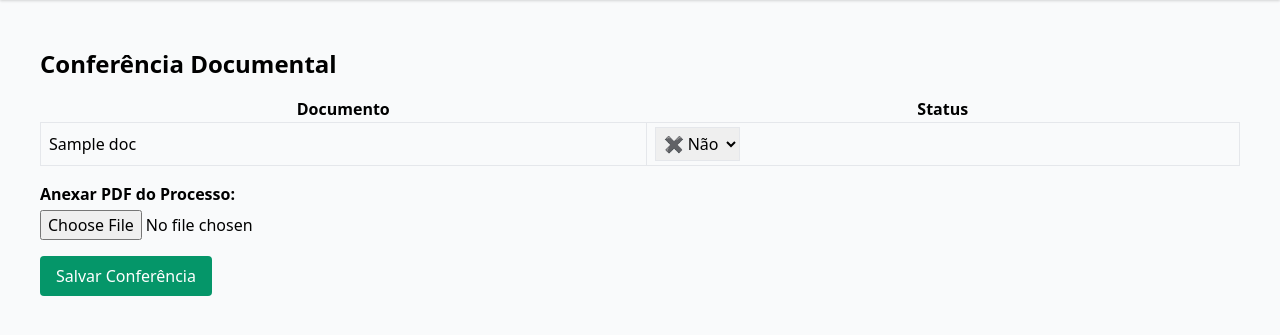
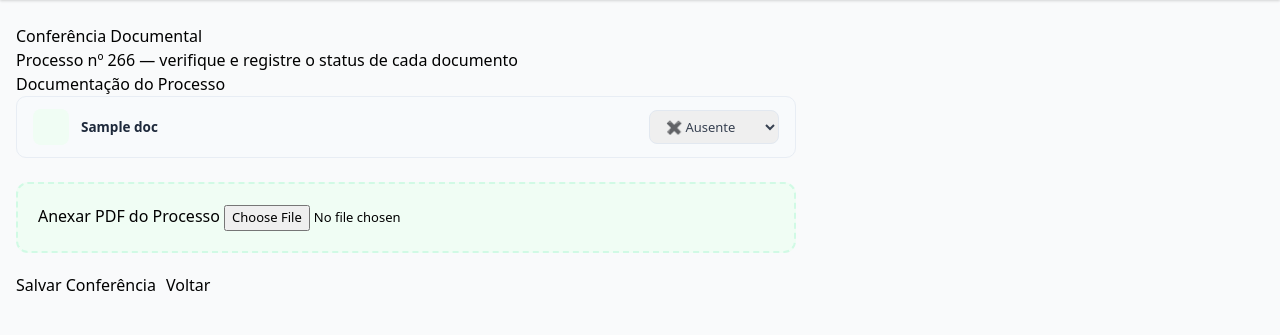
Before and after one commit to albertjr99/SFX, a Flask app: template templates/conferencia_documental.html in a window 1280 px wide. Shown: the part 56-391 px from the top of the page. Run offline with Flask 3, Linux system fonts and the light colour scheme; the template is opened without the code that fills it: values that come from a table or form of the project are taken from there, most other values are stand-ins (such as "Sample title", 1, 10 or a date in 2020).

Commit message:
Update conferencia_documental.html

```diff
--- a/templates/conferencia_documental.html
+++ b/templates/conferencia_documental.html
@@ -1,40 +1,66 @@
 {% extends 'base.html' %}
-{% block title %}Conferência Documental – Processo {{ processo.id }}{% endblock %}
+{% block title %}Conferência Documental — IPAJM{% endblock %}
+{% block topbar_title %}Conferência Documental{% endblock %}
+
 {% block content %}
-<div class="p-6">
-  <h1 class="text-2xl font-bold mb-4">Conferência Documental</h1>
+<div class="page-header">
+  <h1>Conferência Documental</h1>
+  <p>Processo nº {{ processo.id }} — verifique e registre o status de cada documento</p>
+</div>
+
+<div class="card" style="max-width:780px;">
+  <div class="card-header">
+    <i class="ri-file-check-2-line" style="color:#16a34a;font-size:17px;"></i>
+    <h2>Documentação do Processo</h2>
+  </div>
+  <div class="card-body">
     <form method="post" enctype="multipart/form-data">
-    <table class="table-auto w-full mb-4">
-      <thead><tr><th>Documento</th><th>Status</th></tr></thead>
-      <tbody>
+      <!-- Doc checklist -->
+      <div style="display:grid; gap:8px; margin-bottom:24px;">
         {% for doc in documentos %}
-        <tr>
-          <td class="border px-2 py-1">{{ doc }}</td>
-          <td class="border px-2 py-1">
-            <select name="status_{{ doc }}" class="border p-1">
-              <option value="sim" {% if getattr(processo, doc.lower().replace(' ', '_') + '_doc') %}selected{% endif %}>✔ Sim</option>
-              <option value="não" {% if not getattr(processo, doc.lower().replace(' ', '_') + '_doc') %}selected{% endif %}>✖ Não</option>
+        <div style="display:flex; align-items:center; justify-content:space-between; padding:12px 16px; border-radius:10px; border:1.5px solid #e8edf4; background:#f8fafc; transition:border-color .15s;"
+             onmouseenter="this.style.borderColor='#16a34a'" onmouseleave="this.style.borderColor='#e8edf4'">
+          <div style="display:flex; align-items:center; gap:12px;">
+            <div style="width:36px;height:36px;border-radius:8px;background:#f0fdf4;display:flex;align-items:center;justify-content:center;">
+              <i class="ri-file-text-line" style="color:#16a34a; font-size:16px;"></i>
+            </div>
+            <span style="font-size:13.5px; font-weight:600; color:#1e293b;">{{ doc }}</span>
+          </div>
+          <select name="status_{{ doc }}" style="border:1.5px solid #e2e8f0; border-radius:8px; padding:6px 12px; font-size:13px; font-family:inherit; cursor:pointer; outline:none; min-width:130px; color:#374151;">
+            <option value="sim" {% if getattr(processo, doc.lower().replace(' ', '_') + '_doc') %}selected{% endif %}>✔ Presente</option>
+            <option value="não" {% if not getattr(processo, doc.lower().replace(' ', '_') + '_doc') %}selected{% endif %}>✖ Ausente</option>
           </select>
-          </td>
-        </tr>
+        </div>
         {% endfor %}
-      </tbody>
-    </table>
-    <div class="mb-4">
-      <label class="block font-semibold mb-1">Anexar PDF do Processo:</label>
-      <input type="file" name="pdf_anexo" accept="application/pdf">
+      </div>
+
+      <!-- PDF upload -->
+      <div style="border:2px dashed #d1fae5; border-radius:12px; padding:20px; background:#f0fdf4; margin-bottom:20px;">
+        <label class="form-label" style="margin-bottom:8px;">
+          <i class="ri-attachment-2" style="color:#16a34a;"></i> Anexar PDF do Processo
+        </label>
+        <input type="file" name="pdf_anexo" accept="application/pdf"
+               style="font-size:13px; font-family:inherit;">
         {% if processo.pdf_anexo %}
-      <p class="mt-2">
-        PDF atual:
-        <a href="{{ url_for('static', filename='uploads/' ~ processo.pdf_anexo) }}" target="_blank">
+        <div style="margin-top:10px; display:flex; align-items:center; gap:8px;">
+          <i class="ri-file-pdf-line" style="color:#dc2626; font-size:18px;"></i>
+          <a href="{{ url_for('static', filename='uploads/' ~ processo.pdf_anexo) }}"
+             target="_blank" style="font-size:13px; color:#16a34a; font-weight:600;">
             {{ processo.pdf_anexo }}
           </a>
-      </p>
+        </div>
         {% endif %}
       </div>
-    <button type="submit" class="px-4 py-2 bg-green-600 text-white rounded hover:bg-green-700">
-      Salvar Conferência
+
+      <div style="display:flex; gap:10px;">
+        <button type="submit" class="btn btn-primary">
+          <i class="ri-save-line"></i> Salvar Conferência
         </button>
+        <a href="javascript:history.back()" class="btn btn-secondary">
+          <i class="ri-arrow-left-line"></i> Voltar
+        </a>
+      </div>
     </form>
   </div>
+</div>
 {% endblock %}
```
Lines whose indentation alone changed are shown as unchanged.
